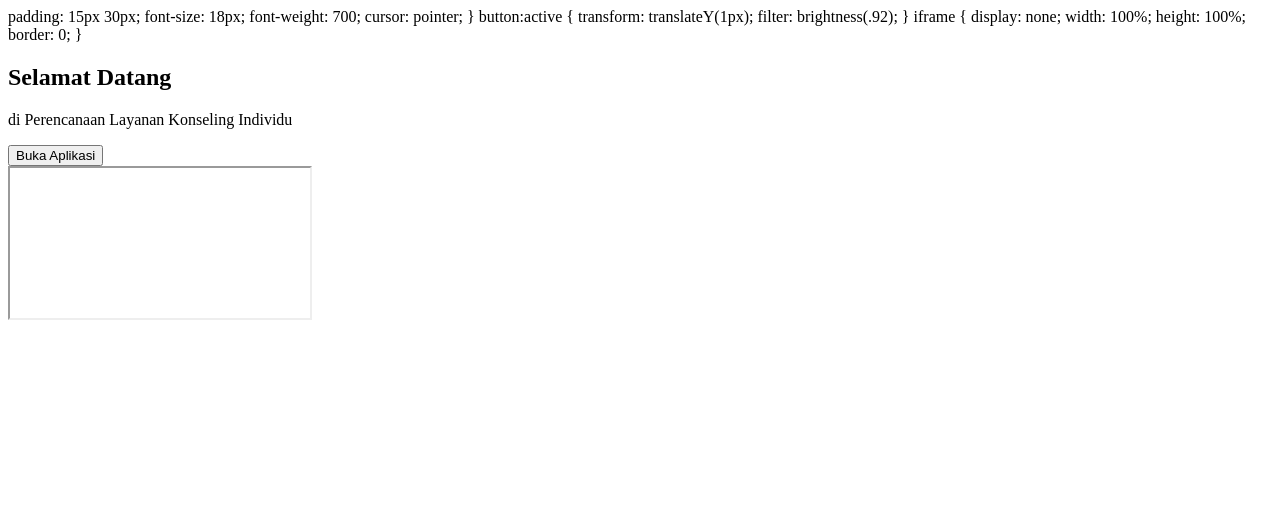
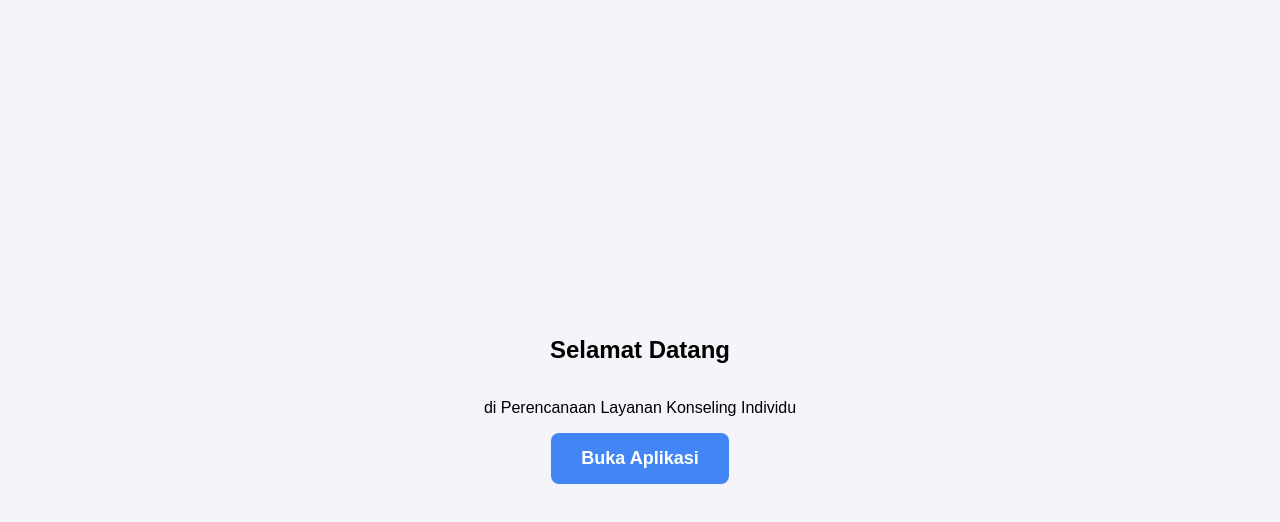
Before and after one commit to galih-ai/Perencanaan-Layanan-Konseling-Individu, a plain HTML site: page index.html in a window 1280 px wide. Drawn offline with Linux system fonts and the light colour scheme.

Commit message:
Update index.html

```diff
--- a/index.html
+++ b/index.html
@@ -1,3 +1,34 @@
+<!DOCTYPE html>
+<html lang="id">
+<head>
+  <meta charset="UTF-8">
+  <meta name="viewport" content="width=device-width, initial-scale=1">
+  <title>Perencanaan Layanan Konseling Individu</title>
+
+  <style>
+    html, body {
+      margin: 0;
+      width: 100%;
+      height: 100%;
+      overflow: hidden;
+      font-family: Arial, sans-serif;
+      background: #f4f4f9;
+    }
+
+    #landing-page {
+      display: flex;
+      height: 100%;
+      flex-direction: column;
+      justify-content: center;
+      align-items: center;
+      text-align: center;
+    }
+
+    button {
+      background: #4285f4;
+      color: #fff;
+      border: 0;
+      border-radius: 8px;
       padding: 15px 30px;
       font-size: 18px;
       font-weight: 700;
```
